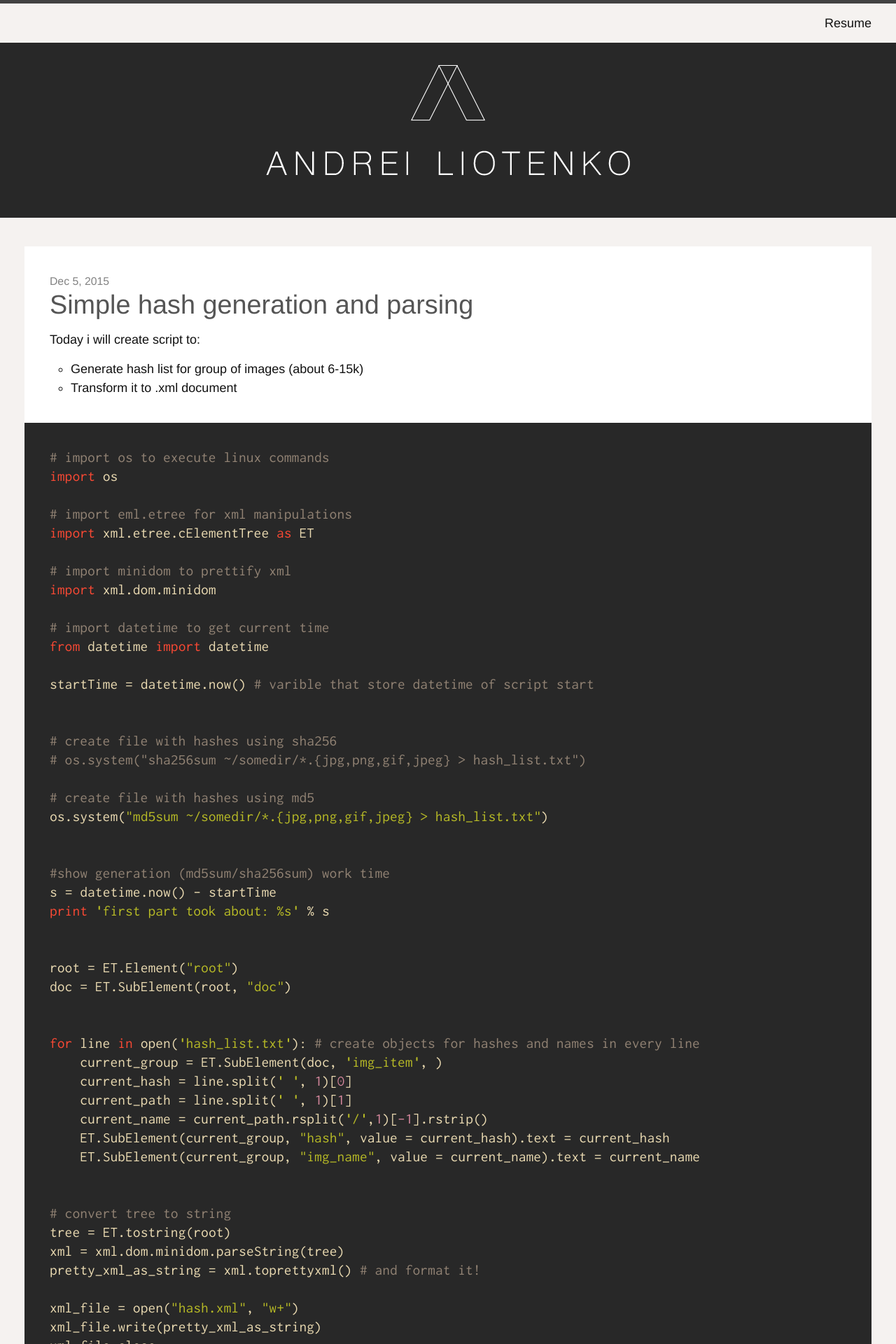
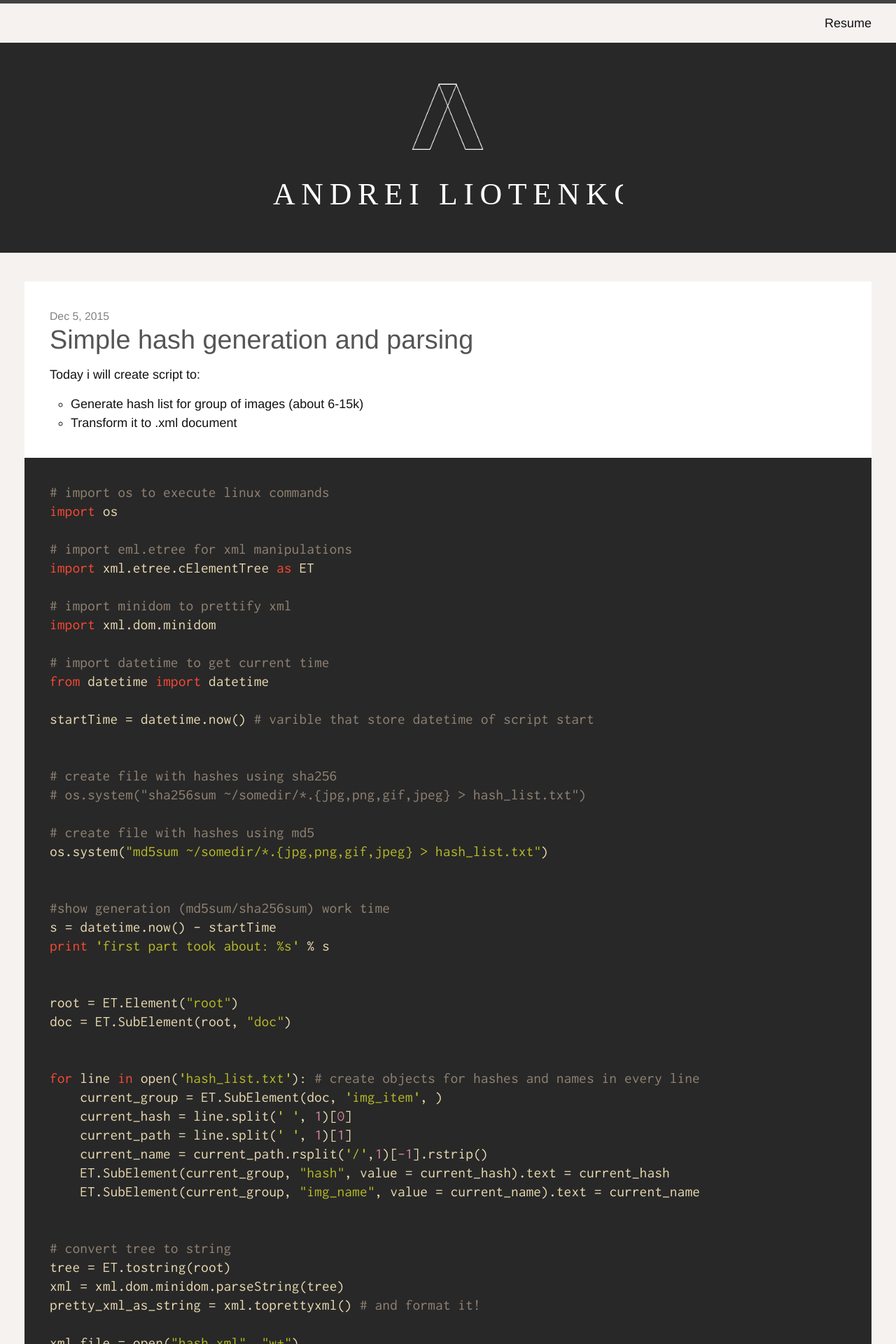
Before and after one commit to thehatter/thehatter.github.io, a Jekyll site: the page built from index.html, in a window 1280 px wide. Shown: the top 1920 px of the page at 70% size. Built offline with Jekyll 4.4.1, drawn with Linux system fonts in a browser that asks for light colours.

Commit message:
header - 1st part of update

```diff
--- a/_includes/header.html
+++ b/_includes/header.html
@@ -25,10 +25,23 @@
   </div>
 
   <div class="header_black">
-    <a class="logo" title="{{ site.title }}" href="{{ site.baseurl }}/">
+    <div class="logo_container">
       <div class="logo">
+        <a class="logo_link" title="{{ site.title }}" href="{{ site.baseurl }}/">
+          <svg version="1.1" id="logo_a" class="logo_a" xmlns="http://www.w3.org/2000/svg" xmlns:xlink="http://www.w3.org/1999/xlink" x="0px" y="0px"
+             viewBox="0 0 109.5 83.7" enable-background="new 0 0 109.5 83.7" xml:space="preserve">
+          <g>
+            <polygon class="side_1" fill="none" stroke="#FFFFFF" stroke-miterlimit="10" points="80.7,81.2 106.5,81.2 67,2.9 41.2,2.9 	"/>
+            <polygon class="side_2" fill="none" stroke="#FFFFFF" stroke-miterlimit="10" points="27.9,81.2 2.1,81.2 41.5,2.9 67.4,2.9 	"/>
+          </g>
+          </svg>
+          <svg version="1.1" id="andreiLiotenko" class="andreiLiotenko" xmlns="http://www.w3.org/2000/svg" xmlns:xlink="http://www.w3.org/1999/xlink" x="0px" y="0px"
+             viewBox="0 0 521.2 40" enable-background="new 0 0 521.2 40" xml:space="preserve">
+          <text transform="matrix(1 0 0 1 0 36.9296)" fill="#FFFFFF" font-family="'ShreeDev0714'" font-size="45.6971" letter-spacing="9">ANDREI LIOTENKO</text>
+          </svg>
+        </a>
       </div>
-    </a>
+    </div>
   </div>
 
 
--- a/_sass/_layout.scss
+++ b/_sass/_layout.scss
@@ -12,17 +12,61 @@
 
 
 .header_black {
-  height: 250px;
+  height: 300px;
   background: #282828;
+
+    display:flex;
+    flex-direction: column;
+    flex-wrap: nowrap;
+    justify-content: center;
+    align-content: center;
+    align-items: center;
 }
 
-.header_black .logo{
-  height: 250px;
-  width: 100%;
-  background: url(img/logo.png) center 35% no-repeat;
+.logo_link {
+  display:flex;
+  flex-direction: column;
+  flex-wrap: nowrap;
+  justify-content: center;
+  align-content: center;
+  align-items: center;
+}
+
+.logo_container {
+   perspective: 200;
+}
+
+.logo_a {
+  width: 130px;
+  margin: -10px 0 40px 0;
+  transform-style: preserve-3d;
+  transition: transform 1s;
+  animation: 2s linear 1s 2 alternate move_eye;
+
+}
+
+.logo_a polygon {
+  stroke-dasharray: 1000;
+  stroke-dashoffset: 1000;
+  animation: dash 5s linear forwards;
 }
 
 
+@keyframes move_eye {
+  to {
+    transform: rotateY( 180deg );
+  }
+}
+@keyframes dash {
+  to {
+    stroke-dashoffset: 0;
+  }
+}
+
+.andreiLiotenko {
+  width: 500px;
+  max-width: 100%;
+}
 
 .site-title {
     font-size: 26px;
```
